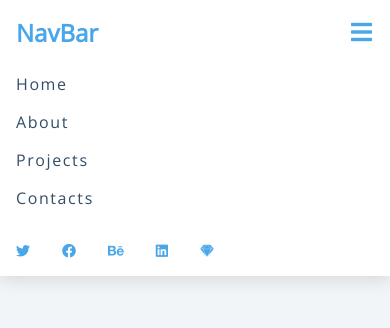
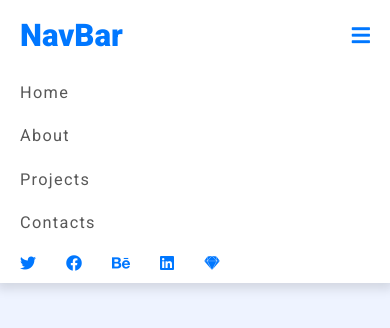
Before and after one commit to ArpitJana/JS-Project-06-Nav-Bar, a plain HTML site: page index.html in a window 390 px wide. Both pictures are taken after a click on the button 361 px from the left and 32 px from the top of the page. Drawn offline with nearby package versions, Linux system fonts and the light colour scheme.

Commit message:
Style changed final version

```diff
--- a/app.js
+++ b/app.js
@@ -1,8 +1,8 @@
-const navToggle = document.querySelector(".nav-toggle");
-const links = document.querySelector(".links");
-const socialIcons = document.querySelector(".social-icons");
+const toggleButton = document.querySelector(".nav-header #toggle");
+const navLinks = document.querySelector(".nav-links");
+const socialIcons = document.querySelector(".nav-social-icons");
 
-navToggle.addEventListener("click", function() {
-    links.classList.toggle("show-links");
-    socialIcons.classList.toggle("show-social-icons");
+toggleButton.addEventListener("click", function() {
+    navLinks.classList.toggle("show-nav-links");
+    socialIcons.classList.toggle("show-nav-social-icons");
 });
--- a/index.html
+++ b/index.html
@@ -18,37 +18,38 @@
             <!-- nav header -->
             <div class="nav-header">
                 <!-- <img src="./logo.svg" class="logo" alt="logo"> -->
-                <h1>NavBar</h1>
-                <button class="nav-toggle"><i class="fas fa-bars"></i></button>
+                <h1 id="title">NavBar</h1>
+                <button id="toggle"><i class="fas fa-bars"></i></button>
             </div>
+            <div class="gap1"></div>
             <!-- links -->
-            <ul class="links">
+            <ul class="nav-links">
                 <li><a href="index.html">Home</a></li>
                 <li><a href="about.html">About</a></li>
                 <li><a href="projects.html">Projects</a></li>
                 <li><a href="contacts.html">Contacts</a></li>
             </ul>
+            <div class="gap2"></div>
             <!-- Social media Links -->
-            <ul class="social-icons">
+            <ul class="nav-social-icons">
                 <li>
-                    <a href="https://www.twitter.com"></a>
-                    <i class="fab fa-twitter"></i>
+                    <a href="https://www.twitter.com"><i class="fab fa-twitter"></i></a>
                 </li>
                 <li>
-                    <a href="https://www.twitter.com"></a>
-                    <i class="fab fa-facebook"></i>
+                    <a href="https://www.twitter.com"><i class="fab fa-facebook"></i></a>
+
                 </li>
                 <li>
-                    <a href="https://www.twitter.com"></a>
-                    <i class="fab fa-behance"></i>
+                    <a href="https://www.twitter.com"><i class="fab fa-behance"></i></a>
+
                 </li>
                 <li>
-                    <a href="https://www.twitter.com"></a>
-                    <i class="fab fa-linkedin"></i>
+                    <a href="https://www.twitter.com"><i class="fab fa-linkedin"></i></a>
+
                 </li>
                 <li>
-                    <a href="https://www.twitter.com"></a>
-                    <i class="fab fa-sketch"></i>
+                    <a href="https://www.twitter.com"><i class="fab fa-sketch"></i></a>
+
                 </li>
             </ul>
         </div>
--- a/styles.css
+++ b/styles.css
@@ -1,200 +1,147 @@
-        /*
-===============
-Fonts
-===============
-*/
-
-        @import url("https://fonts.googleapis.com/css?family=Open+Sans|Roboto:400,700&display=swap");
-        /*
-===============
-Variables
-===============
-*/
-
-         :root {
-            /* dark shades of primary color*/
-            --clr-primary-1: hsl(205, 86%, 17%);
-            --clr-primary-2: hsl(205, 77%, 27%);
-            --clr-primary-3: hsl(205, 72%, 37%);
-            --clr-primary-4: hsl(205, 63%, 48%);
-            /* primary/main color */
-            --clr-primary-5: hsl(205, 78%, 60%);
-            /* lighter shades of primary color */
-            --clr-primary-6: hsl(205, 89%, 70%);
-            --clr-primary-7: hsl(205, 90%, 76%);
-            --clr-primary-8: hsl(205, 86%, 81%);
-            --clr-primary-9: hsl(205, 90%, 88%);
-            --clr-primary-10: hsl(205, 100%, 96%);
-            /* darkest grey - used for headings */
-            --clr-grey-1: hsl(209, 61%, 16%);
-            --clr-grey-2: hsl(211, 39%, 23%);
-            --clr-grey-3: hsl(209, 34%, 30%);
-            --clr-grey-4: hsl(209, 28%, 39%);
-            /* grey used for paragraphs */
-            --clr-grey-5: hsl(210, 22%, 49%);
-            --clr-grey-6: hsl(209, 23%, 60%);
-            --clr-grey-7: hsl(211, 27%, 70%);
-            --clr-grey-8: hsl(210, 31%, 80%);
-            --clr-grey-9: hsl(212, 33%, 89%);
-            --clr-grey-10: hsl(210, 36%, 96%);
-            --clr-white: #fff;
-            --clr-red-dark: hsl(360, 67%, 44%);
-            --clr-red-light: hsl(360, 71%, 66%);
-            --clr-green-dark: hsl(125, 67%, 44%);
-            --clr-green-light: hsl(125, 71%, 66%);
-            --clr-black: #222;
-            --ff-primary: "Roboto", sans-serif;
-            --ff-secondary: "Open Sans", sans-serif;
-            --transition: all 0.3s linear;
-            --spacing: 0.1rem;
-            --radius: 0.25rem;
-            --light-shadow: 0 5px 15px rgba(0, 0, 0, 0.1);
-            --dark-shadow: 0 5px 15px rgba(0, 0, 0, 0.2);
-            --max-width: 1170px;
-            --fixed-width: 620px;
-        }
-        /*
-================
-Global Styles
-================
-*/
-
-        *,
-         ::after,
-         ::before {
+@import url('https://fonts.googleapis.com/css2?family=Roboto:wght@400;900&display=swap');
+* {
     margin: 0;
     padding: 0;
     box-sizing: border-box;
+    font-family: 'Roboto', sans-serif;
 }
 
 body {
-            font-family: var(--ff-secondary);
-            background-color: var(--clr-grey-10);
-            /* line-height: 1.5; */
-            font-size: 0.875rem;
+    background-color: #9fbdff2c;
 }
 
-        ul {
+nav {
+    display: flex;
+    align-items: center;
+    justify-content: center;
+    box-shadow: 0px 3px 10px 3px rgba(0, 0, 0, 0.116);
+    user-select: none;
+    background-color: white;
+}
+
+nav .nav-center {
+    /* width: 90%; */
+    display: grid;
+    grid-template-columns: 1fr 1fr 2fr 1fr 1fr;
+    justify-items: center;
+    align-items: center;
+}
+
+.nav-header {
+    text-align: center;
+    color: #0077ff;
+    cursor: default;
+    font-size: 1.3rem;
+    padding: 17px 0px 17px 20px;
+}
+
+.nav-header #toggle {
+    display: none;
+}
+
+.nav-links,
+.nav-social-icons {
+    display: flex;
+    align-items: center;
+    justify-content: space-between;
     list-style-type: none;
 }
 
-        a {
-            text-decoration: none;
+.nav-links {
+    width: 310px;
 }
 
-        h1 {
-            color: var(--clr-primary-5);
-            font-size: 1.5rem;
-        }
-        /*
-================
-Navbar
-================
-*/
-
-        nav {
-            background-color: var(--clr-white);
-            box-shadow: var(--light-shadow);
+.nav-social-icons {
+    width: 160px;
+    padding-right: 20px;
 }
 
-        .nav-header {
-            display: flex;
-            align-items: center;
-            justify-content: space-between;
-            padding: 1rem;
+.nav-links li a {
+    color: #585858;
+    text-decoration: none;
+    font-size: 1.02rem;
+    letter-spacing: 1.3px;
+    transition: all 0.5s ease;
 }
 
-        .nav-toggle {
-            font-size: 1.5rem;
-            color: var(--clr-primary-5);
-            background: transparent;
-            border-color: transparent;
+.nav-links li a:hover {
+    color: #0077ff;
+}
+
+.nav-social-icons li a {
+    text-decoration: none;
+    color: #0077ff;
+    transition: all 0.5s ease;
+}
+
+.nav-social-icons li a:hover {
+    color: #585858;
+}
+
+@media only screen and (max-width: 800px) {
+    /* Parent */
+    .nav-center {
+        display: grid;
+        grid-template-rows: auto auto auto;
+        width: 100%;
+    }
+    /* Childrens */
+    .nav-header {
+        width: 100%;
+        grid-column: 1 / 6;
+        display: flex;
+        justify-content: space-between;
+        padding-right: 20px;
+    }
+    .nav-links {
+        grid-column: 1 / 6;
+        grid-row: 2/3;
+        width: 100vw;
+        display: flex;
+        flex-direction: column;
+        align-items: flex-start;
+        height: 0;
+        overflow: hidden;
+        transition: all 0.3s ease;
+    }
+    .show-nav-links {
+        height: 173px;
+        /* transition: all 1s ease; */
+    }
+    .nav-links li {
+        padding: 12px 0 12px 20px;
+        width: 100%;
         transition: all 0.3s ease;
         cursor: pointer;
     }
-
-        .nav-toggle:hover {
-            color: var(--clr-primary-1);
-            transform: rotate(90deg);
+    .nav-links li:hover {
+        background-color: #3392ff42;
+        padding-left: 25px;
     }
-
-        .logo {
-            height: 40px;
-        }
-
-        .links a {
-            color: var(--clr-grey-3);
-            font-size: 1rem;
-            /* text-transform: capitalize; */
-            letter-spacing: var(--spacing);
-            display: block;
-            padding: 0.5rem 1rem;
-            transition: var(--transition);
-        }
-
-        .links a:hover {
-            background: var(--clr-primary-8);
-            color: var(--clr-primary-5);
-            padding-left: 1.5rem;
-        }
-
-        .social-icons {
-            padding: 1rem 0;
+    .nav-social-icons {
+        grid-column: 1/3;
+        justify-self: start;
+        padding: 10px 0 10px 20px;
+        width: 100%;
         display: none;
     }
-
-        .show-social-icons {
+    .show-nav-social-icons {
         display: flex;
     }
-
-        .social-icons li {
-            color: var(--clr-primary-5);
-            padding: 0 1rem;
-            transition: all 0.3s ease;
+    .nav-social-icons li {
+        padding: 0 30px 0 0;
+    }
+    .nav-header #toggle {
+        display: inline-block;
+        border: none;
+        background-color: transparent;
+        font-size: 1.3rem;
+        transition: all 0.6s ease;
+        color: #0077ff;
         cursor: pointer;
     }
-
-        .social-icons li:hover {
-            color: var(--clr-primary-7);
-        }
-
-        .links {
-            height: 0;
-            overflow: hidden;
-            transition: var(--transition);
-        }
-
-        .show-links {
-            height: 10rem;
-        }
-        /* Desktop mode */
-
-        @media screen and (min-width: 800px) {
-            .nav-toggle {
-                display: none;
-            }
-            .nav-center {
-                display: flex;
-                justify-content: space-between;
-                align-items: center;
-                padding: 0 8rem;
-            }
-            .links {
-                height: auto;
-                display: flex;
-            }
-            .links a {
-                padding: 0 2rem;
-            }
-            .links a:hover {
-                background: transparent;
-                color: var(--clr-primary-5);
-                padding: 0 2rem;
-            }
-            .social-icons {
-                display: flex;
-            }
-            .social-icons li {
-                padding: 0 .8rem;
+    .nav-header #toggle:hover {
+        transform: rotate(90deg);
+        color: #585858;
     }
 }
```
Lines whose indentation alone changed are shown as unchanged.
